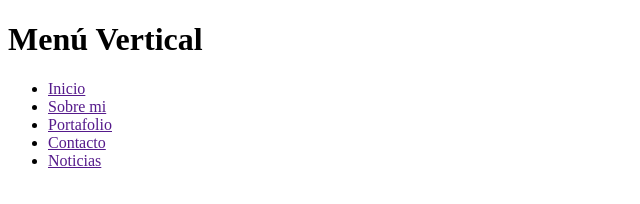
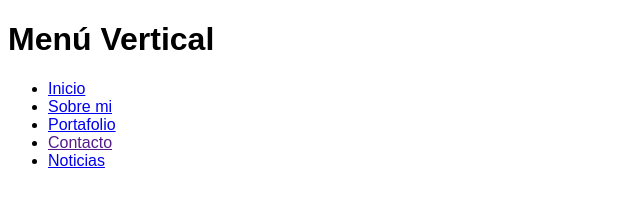
Before and after one commit to NatalyOC/caso-practico-menuvertical, a plain HTML site: page index.html in a window 1280 px wide. Shown: the whole page, without its empty margins (0-640 px from the left). Drawn offline with Linux system fonts and the light colour scheme.

Commit message:
subiendo modificaciones de estilos predefinidos main.css

```diff
--- a/css/main.css
+++ b/css/main.css
@@ -0,0 +1,11 @@
+body{
+    font-family: sans-serif;
+}
+
+li{
+
+}
+
+a{
+
+}
--- a/index.html
+++ b/index.html
@@ -8,11 +8,11 @@
 <body>
     <h1>Menú Vertical</h1>
     <ul>
-        <li><a href="">Inicio</a></li>
-        <li><a href="">Sobre mi</a></li>
-        <li><a href="">Portafolio</a></li>
+        <li><a href="http://laboratoria.la/" target:"_blank">Inicio</a></li>
+        <li><a href="https://www.facebook.com/nataly.oterocelis">Sobre mi</a></li>
+        <li><a href="https://github.com/NatalyOC">Portafolio</a></li>
         <li><a href="">Contacto</a></li>
-        <li><a href="">Noticias</a></li>
+        <li><a href="https://elcomercio.pe/tecnologia">Noticias</a></li>
     </ul>
 
 </body>
```
